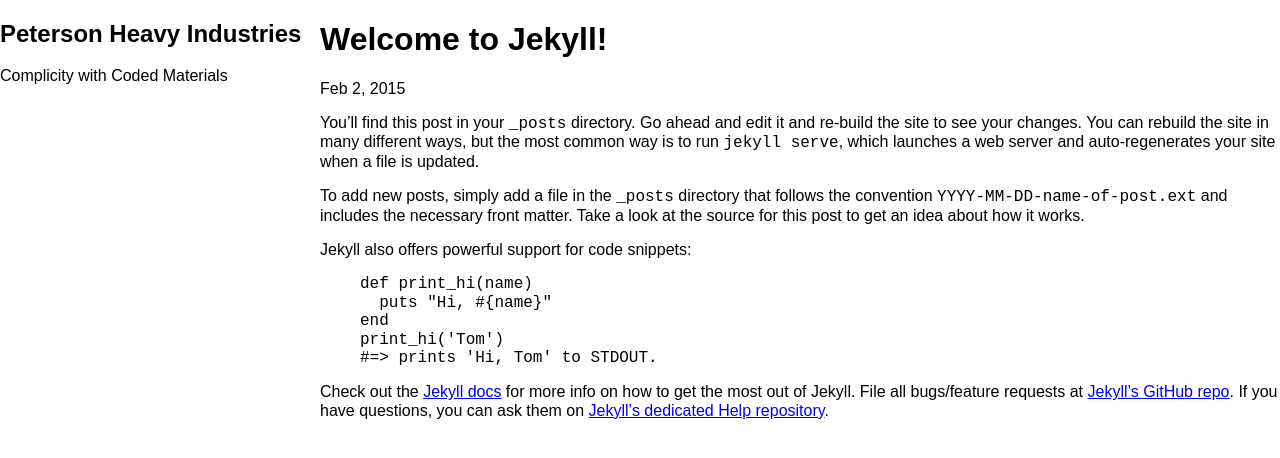
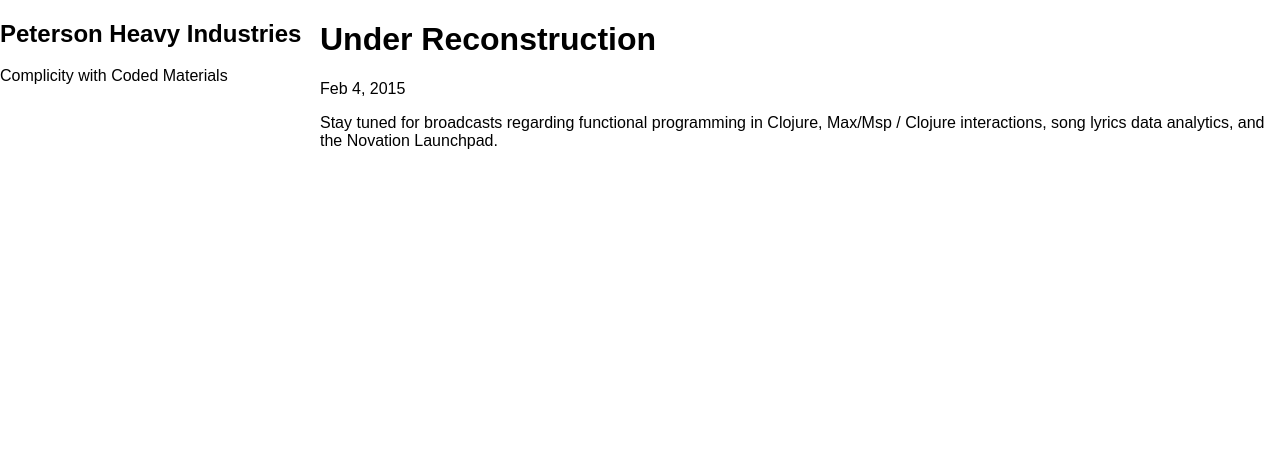
Before and after one commit to millerpeterson/millerpeterson.github.io, a Jekyll site: the page built from _posts/2015-02-04-under-reconstruction.markdown, in a window 1280 px wide. Shown: the top 458 px of the page. Built offline with Jekyll 4.4.1, drawn with Linux system fonts in a browser that asks for light colours; nearby versions of some CDN libraries; library files that are not in the unit come from our copies.

Commit message:
Update first post

```diff
--- a/_posts/2015-02-04-under-reconstruction.markdown
+++ b/_posts/2015-02-04-under-reconstruction.markdown
@@ -1,25 +1,9 @@
 ---
 layout: post
-title:  "Welcome to Jekyll!"
-date:   2015-02-02 23:14:29
-categories: jekyll update
+title:  Under Reconstruction
+date:   2015-02-04 22:18:22
 ---
-You’ll find this post in your `_posts` directory. Go ahead and edit it and re-build the site to see your changes. You can rebuild the site in many different ways, but the most common way is to run `jekyll serve`, which launches a web server and auto-regenerates your site when a file is updated.
 
-To add new posts, simply add a file in the `_posts` directory that follows the convention `YYYY-MM-DD-name-of-post.ext` and includes the necessary front matter. Take a look at the source for this post to get an idea about how it works.
-
-Jekyll also offers powerful support for code snippets:
-
-{% highlight ruby %}
-def print_hi(name)
-  puts "Hi, #{name}"
-end
-print_hi('Tom')
-#=> prints 'Hi, Tom' to STDOUT.
-{% endhighlight %}
-
-Check out the [Jekyll docs][jekyll] for more info on how to get the most out of Jekyll. File all bugs/feature requests at [Jekyll’s GitHub repo][jekyll-gh]. If you have questions, you can ask them on [Jekyll’s dedicated Help repository][jekyll-help].
-
-[jekyll]:      http://jekyllrb.com
-[jekyll-gh]:   https://github.com/jekyll/jekyll
-[jekyll-help]: https://github.com/jekyll/jekyll-help
+Stay tuned for broadcasts regarding functional
+programming in Clojure, Max/Msp / Clojure interactions,
+song lyrics data analytics, and the Novation Launchpad.
```
